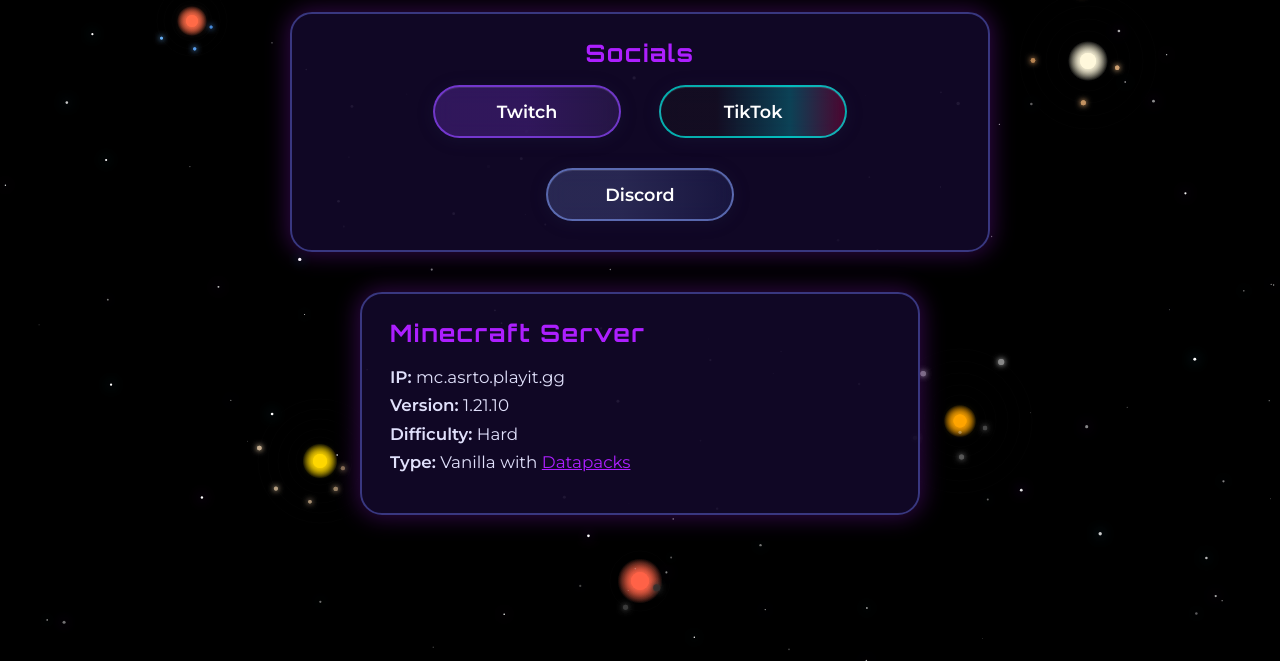
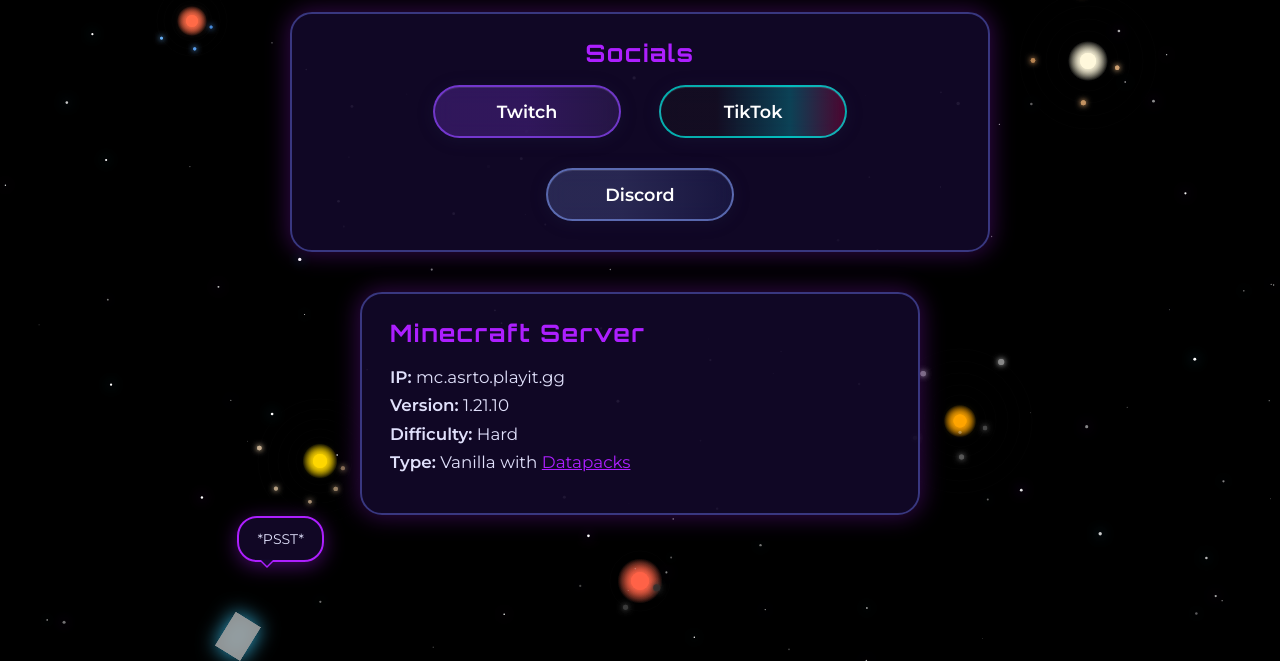
Before and after one commit to RRBeats/asrtogaming, a plain HTML site: page index.html in a window 1280 px wide. Shown: the part 139-800 px from the top of the page. Drawn offline with Linux system fonts and the light colour scheme; animation ran at ten frames a second.

Commit message:
Add files via upload

```diff
--- a/index.html
+++ b/index.html
@@ -368,7 +368,7 @@
     .astronaut-chat {
       position: fixed;
       pointer-events: none;
-      z-index: 101; /* Above canvas and content */
+      z-index: 100; /* Same z-index as canvas/astronaut */ /* Above canvas and content */
       opacity: 0;
       transition: opacity 0.3s ease-in-out;
     }
@@ -630,42 +630,34 @@
 
     // Astronaut animation
     let astronaut = null;
-    let lastAstronautSpawn = 0;
-    const ASTRONAUT_SPAWN_INTERVAL = 45000; // 45 seconds in milliseconds
 
     function spawnAstronaut() {
-      const now = Date.now();
-      if (now - lastAstronautSpawn < ASTRONAUT_SPAWN_INTERVAL) {
-        return; // Not time yet
+      // Only spawn if astronaut doesn't exist
+      if (astronaut) return;
+
+      // Spawn from random edge
+      const edge = Math.floor(Math.random() * 4);
+      let x, y, angle;
+
+      if (edge === 0) { // Left
+        x = -100;
+        y = Math.random() * h;
+        angle = Math.random() * Math.PI * 2;
+      } else if (edge === 1) { // Top
+        x = Math.random() * w;
+        y = -100;
+        angle = Math.random() * Math.PI * 2;
+      } else if (edge === 2) { // Right
+        x = w + 100;
+        y = Math.random() * h;
+        angle = Math.random() * Math.PI * 2;
+      } else { // Bottom
+        x = Math.random() * w;
+        y = h + 100;
+        angle = Math.random() * Math.PI * 2;
       }
 
-      lastAstronautSpawn = now;
-
-      // Spawn from random edge
-      const edge = Math.floor(Math.random() * 4); // 0=left, 1=top, 2=right, 3=bottom
-      let x, y, angle, speed;
-
-      if (edge === 0) { // Left to Right - start from very left edge
-        x = -100; // Start well off-screen left
-        y = h * 0.5; // Middle of screen height
-        angle = 0; // Straight right
-        speed = 0.5 + Math.random() * 0.1; // Slower speed for longer journey
-      } else if (edge === 1) { // Top to Bottom - start from very top edge
-        x = w * 0.5; // Middle of screen width
-        y = -100; // Start well off-screen top
-        angle = Math.PI / 2; // Straight down
-        speed = 0.5 + Math.random() * 0.1; // Slower speed for longer journey
-      } else if (edge === 2) { // Right to Left - start from very right edge
-        x = w + 100; // Start well off-screen right
-        y = h * 0.5; // Middle of screen height
-        angle = Math.PI; // Straight left
-        speed = 0.5 + Math.random() * 0.1; // Slower speed for longer journey
-      } else { // Bottom to Top - start from very bottom edge
-        x = w * 0.5; // Middle of screen width
-        y = h + 100; // Start well off-screen bottom
-        angle = -Math.PI / 2; // Straight up
-        speed = 0.5 + Math.random() * 0.1; // Slower speed for longer journey
-      }
+      const speed = 0.5 + Math.random() * 0.1;
 
       astronaut = {
         x: x,
@@ -673,19 +665,20 @@
         angle: angle,
         speed: speed,
         size: 25,
-        rotation: angle + Math.PI / 2, // Face direction of travel
+        rotation: angle + Math.PI / 2,
         life: 0,
-        maxLife: 5000 // How long to stay on screen (enough to cross whole page at slow speed)
+        maxLife: Infinity,
+        spinSpeed: 0.002
       };
 
-      // Reset chat bubble to "*PSST*" every time a new astronaut spawns
+      // Reset chat bubble
       const chatBubble = document.getElementById('astronautChat');
       if (chatBubble) {
         const chatText = chatBubble.querySelector('.chat-bubble');
         if (chatText) {
           chatText.textContent = '*PSST*';
         }
-        chatBubble.style.opacity = '0'; // Start hidden, will fade in
+        chatBubble.style.opacity = '0';
         chatBubble.classList.remove('active');
       }
     }
@@ -693,66 +686,138 @@
     function drawAstronaut() {
       if (!astronaut) return;
 
+      // Load astronaut image if not already loaded
+      if (!drawAstronaut.astronautImage) {
+        drawAstronaut.astronautImage = new Image();
+        drawAstronaut.astronautImage.src = '/astronaut.png';
+        drawAstronaut.astronautImage.onload = function() {
+          // Image loaded, will draw on next frame
+        };
+      }
+
       ctx.save();
       ctx.translate(astronaut.x, astronaut.y);
       ctx.rotate(astronaut.rotation);
 
-      // Draw astronaut (simple spacesuit figure)
+      // Draw astronaut image if loaded
+      if (drawAstronaut.astronautImage.complete && drawAstronaut.astronautImage.naturalWidth > 0) {
         ctx.globalAlpha = 0.9;
+        // Scale image to appropriate size (astronaut.size is the desired size)
+        const scale = astronaut.size / 250; // Smaller scale for compact astronaut
+        const imgWidth = drawAstronaut.astronautImage.width * scale;
+        const imgHeight = drawAstronaut.astronautImage.height * scale;
 
-      // Helmet (circle)
+        // Draw with glow effect
+        ctx.shadowBlur = 20;
+        ctx.shadowColor = '#39c1ed';
+        ctx.drawImage(
+          drawAstronaut.astronautImage,
+          -imgWidth / 2,
+          -imgHeight / 2,
+          imgWidth,
+          imgHeight
+        );
+      } else {
+        // Fallback: draw simple shape if image not loaded yet
+        ctx.globalAlpha = 0.9;
         ctx.fillStyle = '#ffffff';
         ctx.shadowBlur = 15;
         ctx.shadowColor = '#39c1ed';
         ctx.beginPath();
-      ctx.arc(0, -8, 10, 0, 2 * Math.PI);
+        ctx.arc(0, 0, astronaut.size / 2, 0, 2 * Math.PI);
         ctx.fill();
-
-      // Helmet visor (reflection)
-      ctx.fillStyle = '#39c1ed';
-      ctx.globalAlpha = 0.3;
-      ctx.beginPath();
-      ctx.arc(-3, -10, 6, 0, 2 * Math.PI);
-      ctx.fill();
-
-      // Body (rectangle)
-      ctx.globalAlpha = 0.9;
-      ctx.fillStyle = '#ffffff';
-      ctx.fillRect(-6, 2, 12, 16);
-
-      // Arms
-      ctx.fillRect(-10, 4, 4, 12);
-      ctx.fillRect(6, 4, 4, 12);
-
-      // Legs
-      ctx.fillRect(-6, 18, 5, 10);
-      ctx.fillRect(1, 18, 5, 10);
-
-      // Backpack
-      ctx.fillStyle = '#ad1fff';
-      ctx.fillRect(-8, 0, 6, 8);
-
-      // Glow effect
-      ctx.globalAlpha = 0.3;
-      ctx.shadowBlur = 20;
-      ctx.shadowColor = '#39c1ed';
-      ctx.beginPath();
-      ctx.arc(0, 0, 20, 0, 2 * Math.PI);
-      ctx.fill();
+      }
 
       ctx.restore();
 
       // Update position
-      astronaut.x += Math.cos(astronaut.angle) * astronaut.speed;
-      astronaut.y += Math.sin(astronaut.angle) * astronaut.speed;
+      // Update position
+      // Slow continuous spin for zero-G effect
+      astronaut.rotation += astronaut.spinSpeed;
+
+      // Zero-G drift: add small random angle changes for floating effect
+      if (Math.random() < 0.02) {
+        astronaut.angle += (Math.random() - 0.5) * 0.3;
+      }
+      // Add slight speed variation for more natural movement
+      const currentSpeed = astronaut.speed * (0.9 + Math.random() * 0.2);
+
+      // Calculate new position
+      const newX = astronaut.x + Math.cos(astronaut.angle) * currentSpeed;
+      const newY = astronaut.y + Math.sin(astronaut.angle) * currentSpeed;
+
+      // Bounce off screen edges
+      let finalX = newX;
+      let finalY = newY;
+      const margin = astronaut.size / 2;
+
+      if (newX < margin) {
+        astronaut.angle = Math.PI - astronaut.angle;
+        finalX = margin;
+      } else if (newX > w - margin) {
+        astronaut.angle = Math.PI - astronaut.angle;
+        finalX = w - margin;
+      }
+
+      if (newY < margin) {
+        astronaut.angle = -astronaut.angle;
+        finalY = margin;
+      } else if (newY > h - margin) {
+        astronaut.angle = -astronaut.angle;
+        finalY = h - margin;
+      }
+
+      // Bounce off cards
+      const socialsBox = document.querySelector('.socials-box');
+      const serverCard = document.querySelector('.server-card') || document.querySelector('.minecraft-card');
+
+      if (socialsBox) {
+        const rect = socialsBox.getBoundingClientRect();
+        if (finalX + margin > rect.left && finalX - margin < rect.right &&
+            finalY + margin > rect.top && finalY - margin < rect.bottom) {
+          const distLeft = Math.abs(finalX - rect.left);
+          const distRight = Math.abs(finalX - rect.right);
+          const distTop = Math.abs(finalY - rect.top);
+          const distBottom = Math.abs(finalY - rect.bottom);
+          const minDist = Math.min(distLeft, distRight, distTop, distBottom);
+          if (minDist === distLeft || minDist === distRight) {
+            astronaut.angle = Math.PI - astronaut.angle;
+          } else {
+            astronaut.angle = -astronaut.angle;
+          }
+          if (finalX < rect.left) finalX = rect.left - margin;
+          else if (finalX > rect.right) finalX = rect.right + margin;
+          if (finalY < rect.top) finalY = rect.top - margin;
+          else if (finalY > rect.bottom) finalY = rect.bottom + margin;
+        }
+      }
+
+      if (serverCard) {
+        const rect = serverCard.getBoundingClientRect();
+        if (finalX + margin > rect.left && finalX - margin < rect.right &&
+            finalY + margin > rect.top && finalY - margin < rect.bottom) {
+          const distLeft = Math.abs(finalX - rect.left);
+          const distRight = Math.abs(finalX - rect.right);
+          const distTop = Math.abs(finalY - rect.top);
+          const distBottom = Math.abs(finalY - rect.bottom);
+          const minDist = Math.min(distLeft, distRight, distTop, distBottom);
+          if (minDist === distLeft || minDist === distRight) {
+            astronaut.angle = Math.PI - astronaut.angle;
+          } else {
+            astronaut.angle = -astronaut.angle;
+          }
+          if (finalX < rect.left) finalX = rect.left - margin;
+          else if (finalX > rect.right) finalX = rect.right + margin;
+          if (finalY < rect.top) finalY = rect.top - margin;
+          else if (finalY > rect.bottom) finalY = rect.bottom + margin;
+        }
+      }
+
+      astronaut.x = finalX;
+      astronaut.y = finalY;
       astronaut.life++;
 
-      // Remove if off screen or max life reached
-      if (astronaut.life > astronaut.maxLife ||
-          astronaut.x < -150 || astronaut.x > w + 150 ||
-          astronaut.y < -150 || astronaut.y > h + 150) {
-        astronaut = null;
-      }
+      // Never remove - astronaut stays on screen
     }
 
     function updateChatBubble() {
@@ -760,14 +825,20 @@
       if (!chatBubble) return;
 
       if (astronaut) {
+        // Reset chat sequence every 45 seconds (1350 frames at 30fps)
+        const CHAT_RESET_INTERVAL = 1350; // 45 seconds
+        if (astronaut.life >= CHAT_RESET_INTERVAL) {
+          astronaut.life = 0; // Reset to restart chat sequence
+        }
+
         // Position chat bubble above astronaut
         const bubbleX = astronaut.x;
-        const bubbleY = astronaut.y - 50; // Above the astronaut
+        const bubbleY = astronaut.y - 120; // Position well above head
 
         chatBubble.style.left = bubbleX + 'px';
         chatBubble.style.top = bubbleY + 'px';
 
-        // Change message based on astronaut's age
+        // Change message based on astronaut's age (life counter)
         const chatText = chatBubble.querySelector('.chat-bubble');
         if (chatText) {
           // First 480 frames (16 seconds at 30fps): show "*PSST*"
@@ -799,18 +870,18 @@
             chatBubble.style.opacity = String(1 - (astronaut.life - 1440) / 30); // Fade from 1 to 0
             chatBubble.classList.add('active');
           }
-          // After 1470 frames: hide chat bubble
+          // After 1470 frames: hide chat bubble until next cycle
           else {
             chatBubble.style.opacity = '0';
             chatBubble.classList.remove('active');
           }
         }
       } else {
+        chatBubble.style.opacity = '0';
         chatBubble.classList.remove('active');
-        chatBubble.style.opacity = '0';
       }
     }
-
+          // Frames 480-510: fade out "*PSST*"
     function draw() {
       ctx.clearRect(0, 0, w, h);
 
@@ -1078,7 +1149,7 @@
       }
 
       // Draw astronaut
-      spawnAstronaut();
+      if (!astronaut) spawnAstronaut();
       drawAstronaut();
       updateChatBubble();
 
```
Also changed, not shown: 1 other file. Lines whose indentation alone changed are shown as unchanged.
